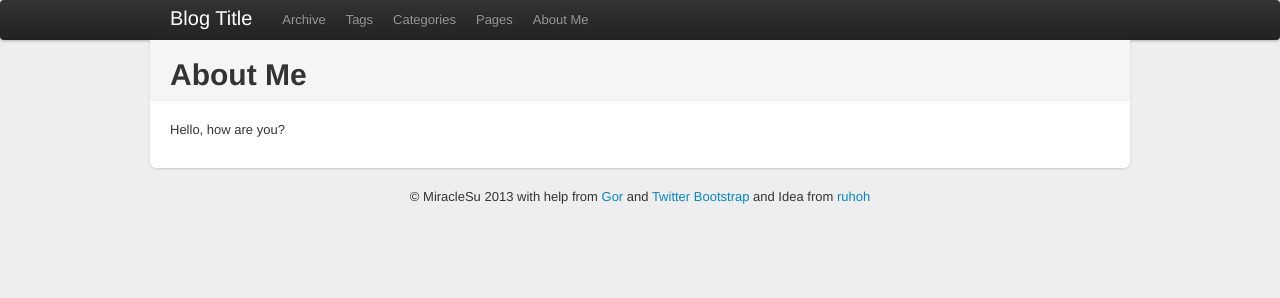
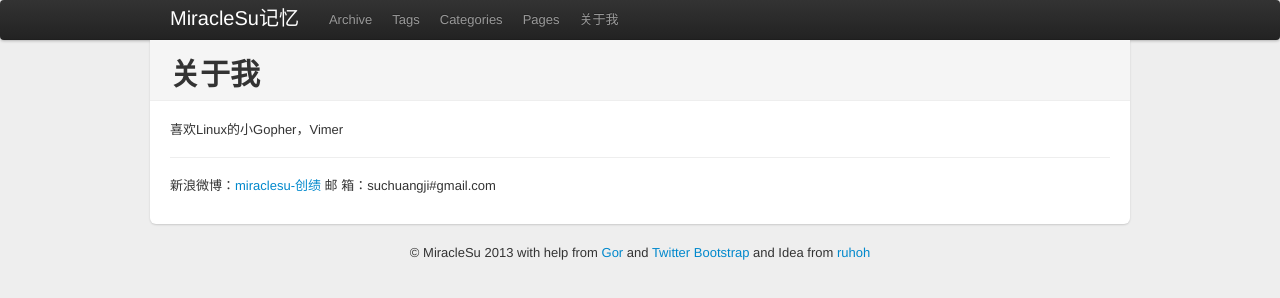
Before and after one commit to miraclesu/miraclesu.github.com, a plain HTML site: page about/index.html in a window 1280 px wide. Drawn offline with Linux system fonts and the light colour scheme; a script that the page names is missing.

Commit message:
about me

```diff
--- a/about/index.html
+++ b/about/index.html
@@ -2,7 +2,7 @@
 <html lang="en">
   <head>
     <meta charset="utf-8">
-    <title>About Me</title>
+    <title>关于我</title>
 
     <meta name="author" content="MiracleSu">
 
@@ -31,7 +31,7 @@
     <div class="navbar">
       <div class="navbar-inner">
         <div class="container">
-          <a class="brand" href="/">Blog Title</a>
+          <a class="brand" href="/">MiracleSu记忆</a>
           <ul class="nav">
 
 
@@ -65,7 +65,7 @@
 
 
 
-  <li><a href="/about">About Me</a></li>
+  <li><a href="/about">关于我</a></li>
 
 
 
@@ -79,12 +79,17 @@
       <div class="content">
 
 <div class="page-header">
-  <h1>About Me </h1>
+  <h1>关于我 </h1>
 </div>
 
 <div class="row">
   <div class="span12">
-    <p>Hello, how are you?</p>
+    <p>喜欢Linux的小Gopher，Vimer</p>
+
+<hr />
+
+<p>新浪微博：<a href="http://weibo.com/suchuangji">miraclesu-创绩</a>
+邮    箱：suchuangji#gmail.com</p>
 
   </div>
 </div>
--- a/rss.xml
+++ b/rss.xml
@@ -1,9 +1,9 @@
 <?xml version="1.0"?>
 <rss version="2.0">
   <channel>
-    <title>Blog Title</title>
+    <title>MiracleSu记忆</title>
     <link>http://miraclesu.github.com</link>
-    <pubDate>2013-01-26 05:50:31 +0800</pubDate>
+    <pubDate>2013-01-26 06:45:24 +0800</pubDate>
     <item>
       <title>你的第一篇博客</title>
       <link>http://miraclesu.github.com/2012/new-born.html</link>
```
Also changed, not shown: 2012/new-born.html (+2 -2 lines), archive/index.html (+2 -2 lines), categories/index.html (+2 -2 lines), googlebfb75c2fa8792f81.html (added, +1 -0 lines), index.html (+2 -2 lines), pages/index.html (+12 -12 lines), tags/index.html (+2 -2 lines).
